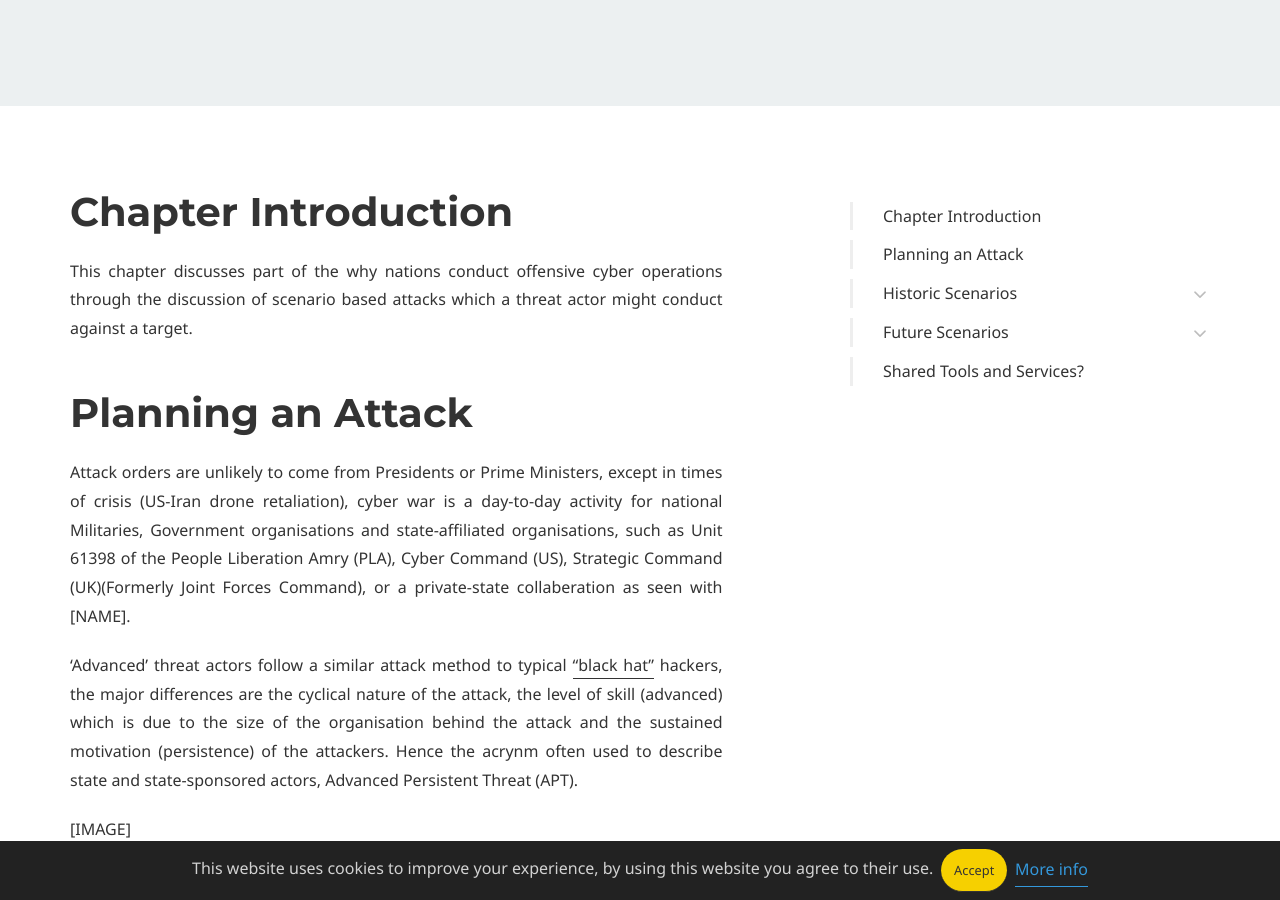
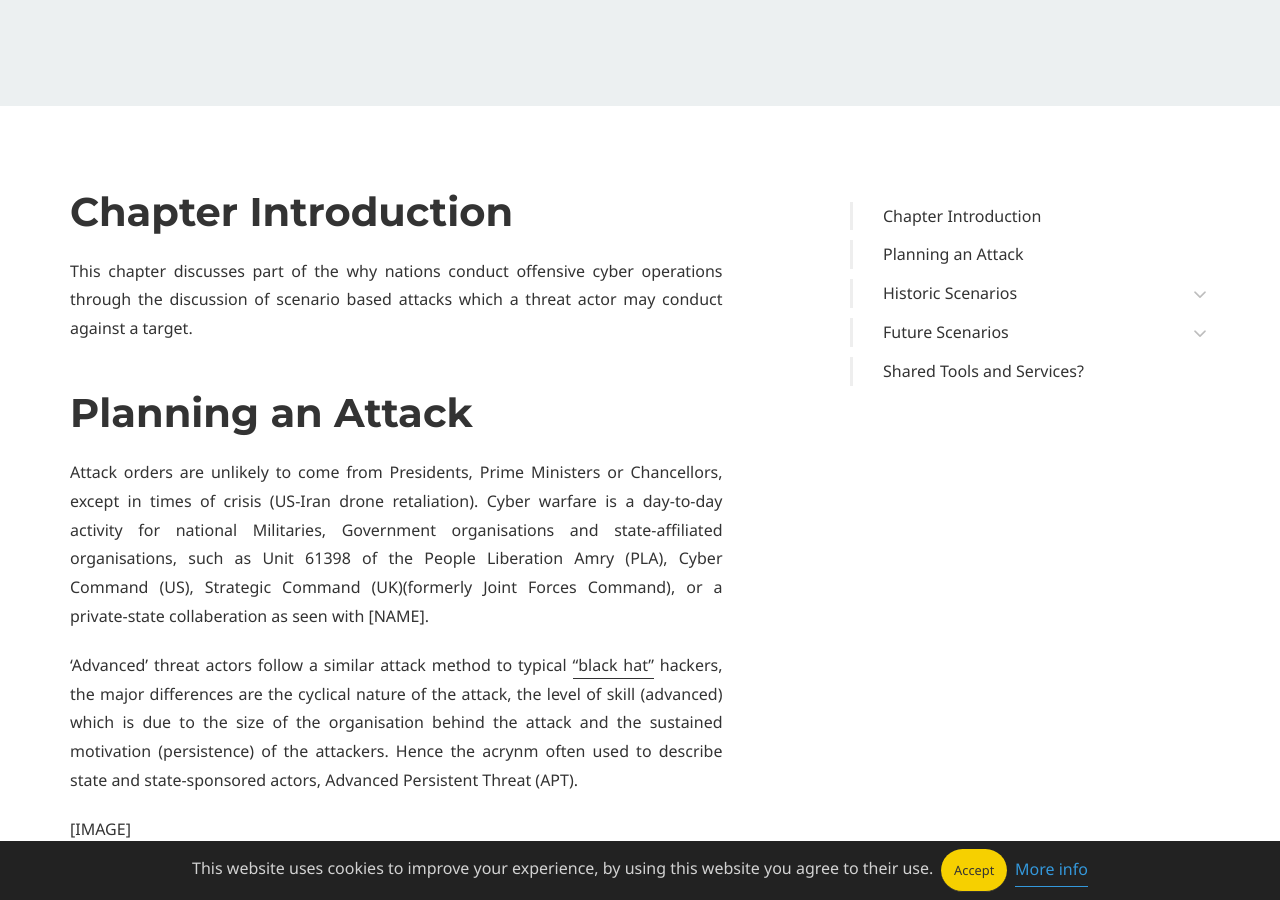
Before and after one commit to krisbolton/cyber-warfare-explained, a Jekyll site: the page built from conducting_a_cyber_attack.md, in a window 1280 px wide and 900 px high, scrolled down 488 px. Built offline with Jekyll 4.4.1, drawn with Linux system fonts in a browser that asks for light colours; some web fonts are replaced.

Commit message:
Minor changes
Titles, typos etc

```diff
--- a/conducting_a_cyber_attack.md
+++ b/conducting_a_cyber_attack.md
@@ -23,11 +23,11 @@ page_nav:
 
 # Chapter Introduction
 
-This chapter discusses part of the why nations conduct offensive cyber operations through the discussion of  scenario based attacks which a threat actor might conduct against a target.
+This chapter discusses part of the why nations conduct offensive cyber operations through the discussion of  scenario based attacks which a threat actor may conduct against a target.
 
 # Planning an Attack
 
-Attack orders are unlikely to come from Presidents or Prime Ministers, except in times of crisis (US-Iran drone retaliation), cyber war is a day-to-day activity for national Militaries, Government organisations and state-affiliated organisations, such as Unit 61398 of the People Liberation Amry (PLA), Cyber Command (US), Strategic Command (UK)(Formerly Joint Forces Command), or a private-state collaberation as seen with [NAME].
+Attack orders are unlikely to come from Presidents, Prime Ministers or Chancellors, except in times of crisis (US-Iran drone retaliation). Cyber warfare is a day-to-day activity for national Militaries, Government organisations and state-affiliated organisations, such as Unit 61398 of the People Liberation Amry (PLA), Cyber Command (US), Strategic Command (UK)(formerly Joint Forces Command), or a private-state collaberation as seen with [NAME].
 
 'Advanced' threat actors follow a similar attack method to typical <a href="">"black hat"</a> hackers, the major differences are the cyclical nature of the attack, the level of skill (advanced) which is due to the size of the organisation behind the attack and the sustained motivation (persistence) of the attackers. Hence the acrynm often used to describe state and state-sponsored actors, Advanced Persistent Threat (APT).
 
@@ -80,11 +80,11 @@ Threat actors regularly share tools, not because they are in contact, but by the
 
 ---
 
-**Foot Notes**
+<h3>Foot Notes</h3>
 
 <ol>
     <li></li>
 
 </ol>
 
-**References**
+<h3>References</h3>
```
Also changed, not shown: about.md (+1 -1 lines), advanced_persistent_threats_APT.md (+7 -3 lines), articles.md (+1 -1 lines), glossary.md (+5 -2 lines), the_future_of_cyber_warfare.md (+2 -2 lines), further-information.md (renamed from reading-list.md), 9 other files.
